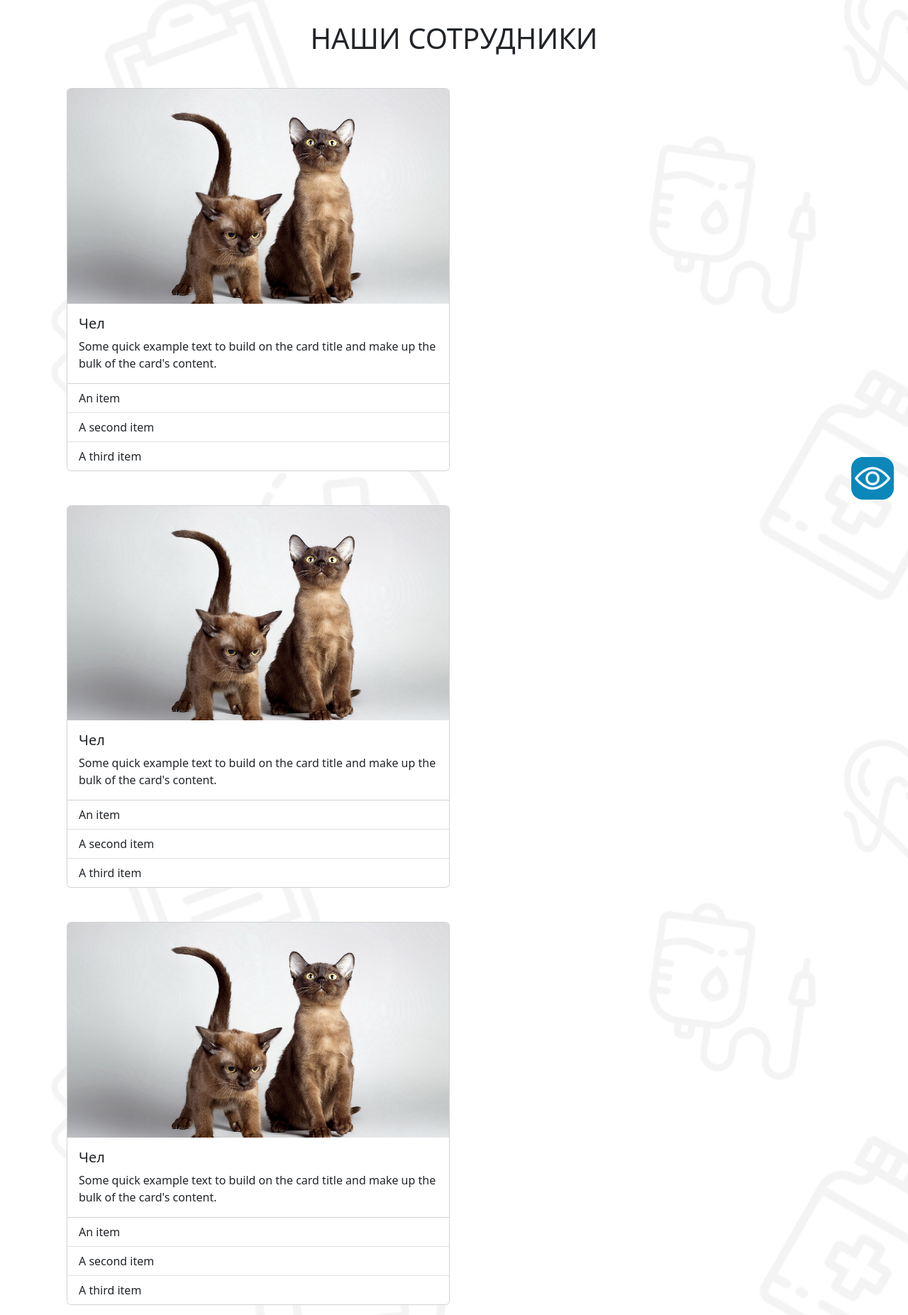
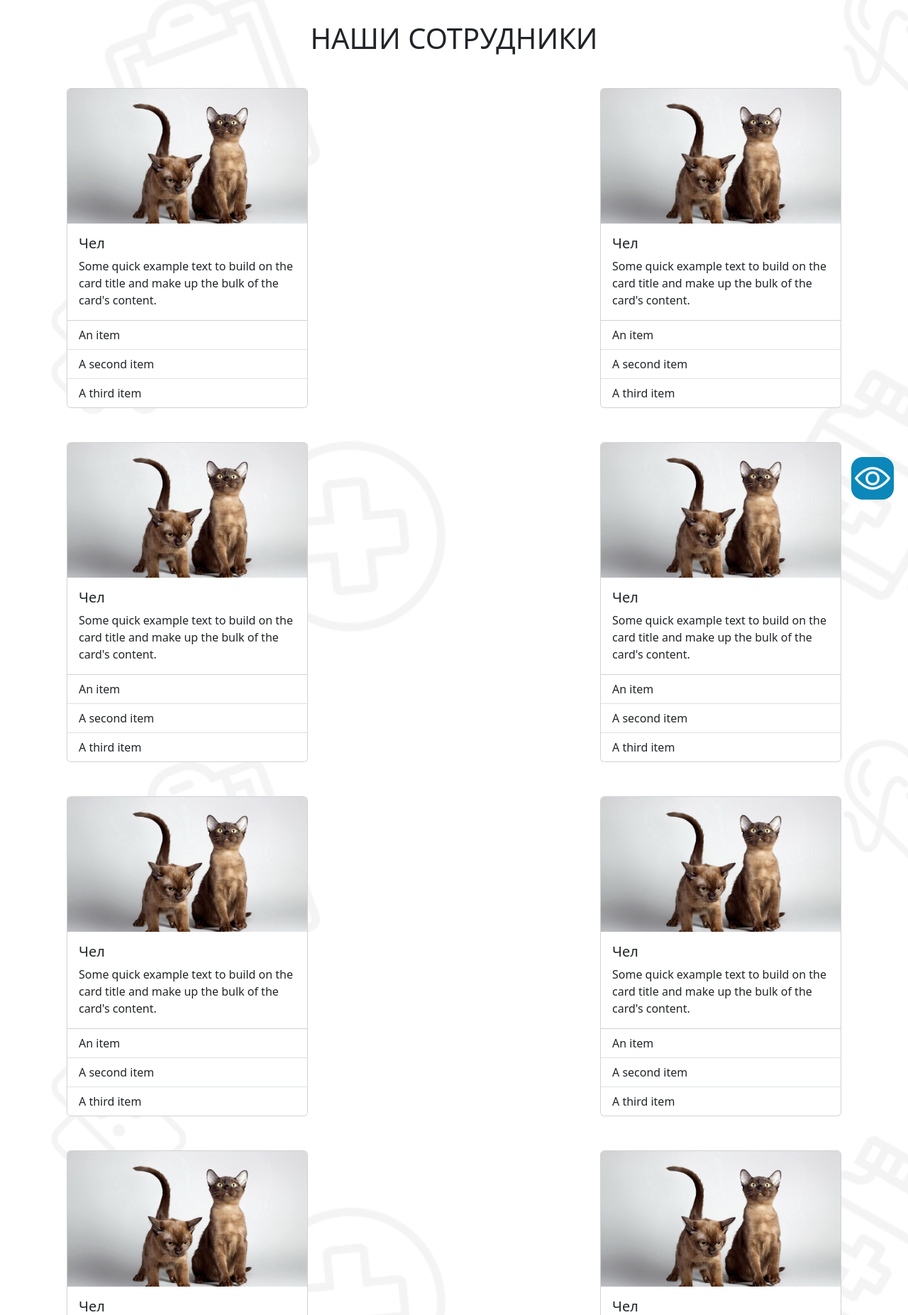
Before and after one commit to maxletsplay1/psihiDiplom, a PHP site: page /about in a window 1280 px wide. Shown: the part 76-1929 px from the top of the page at 71% size. Run offline with PHP 8.4, Linux system fonts and the light colour scheme.

```diff
--- a/about.php
+++ b/about.php
@@ -21,7 +21,7 @@ require "header.php"
 ?>
 <p class="word-wrap text-center fs-1 mt-4 py-0 text-uppercase">наши сотрудники</p>
 <div class="container px-0">
-    <div class="card m-4" style="max-width: 540px;">
+    <div class="card m-4" style="max-width: 340px;">
         <img src="/media/slide3.jpg" class="card-img-top" alt="...">
         <div class="card-body">
             <h5 class="card-title">Чел</h5>
@@ -33,7 +33,7 @@ require "header.php"
             <li class="list-group-item">A third item</li>
         </ul>
     </div>
-    <div class="card m-4" style="max-width: 540px;">
+    <div class="card m-4" style="max-width: 340px;">
         <img src="/media/slide3.jpg" class="card-img-top" alt="...">
         <div class="card-body">
             <h5 class="card-title">Чел</h5>
@@ -45,7 +45,7 @@ require "header.php"
             <li class="list-group-item">A third item</li>
         </ul>
     </div>
-    <div class="card m-4" style="max-width: 540px;">
+    <div class="card m-4" style="max-width: 340px;">
         <img src="/media/slide3.jpg" class="card-img-top" alt="...">
         <div class="card-body">
             <h5 class="card-title">Чел</h5>
@@ -57,7 +57,7 @@ require "header.php"
             <li class="list-group-item">A third item</li>
         </ul>
     </div>
-    <div class="card m-4" style="max-width: 540px;">
+    <div class="card m-4" style="max-width: 340px;">
         <img src="/media/slide3.jpg" class="card-img-top" alt="...">
         <div class="card-body">
             <h5 class="card-title">Чел</h5>
@@ -69,7 +69,7 @@ require "header.php"
             <li class="list-group-item">A third item</li>
         </ul>
     </div>
-    <div class="card m-4" style="max-width: 540px;">
+    <div class="card m-4" style="max-width: 340px;">
         <img src="/media/slide3.jpg" class="card-img-top" alt="...">
         <div class="card-body">
             <h5 class="card-title">Чел</h5>
@@ -81,7 +81,7 @@ require "header.php"
             <li class="list-group-item">A third item</li>
         </ul>
     </div>
-    <div class="card m-4" style="max-width: 540px;">
+    <div class="card m-4" style="max-width: 340px;">
         <img src="/media/slide3.jpg" class="card-img-top" alt="...">
         <div class="card-body">
             <h5 class="card-title">Чел</h5>
@@ -93,7 +93,7 @@ require "header.php"
             <li class="list-group-item">A third item</li>
         </ul>
     </div>
-    <div class="card m-4" style="max-width: 540px;">
+    <div class="card m-4" style="max-width: 340px;">
         <img src="/media/slide3.jpg" class="card-img-top" alt="...">
         <div class="card-body">
             <h5 class="card-title">Чел</h5>
@@ -105,7 +105,7 @@ require "header.php"
             <li class="list-group-item">A third item</li>
         </ul>
     </div>
-    <div class="card m-4" style="max-width: 540px;">
+    <div class="card m-4" style="max-width: 340px;">
         <img src="/media/slide3.jpg" class="card-img-top" alt="...">
         <div class="card-body">
             <h5 class="card-title">Чел</h5>
@@ -117,7 +117,7 @@ require "header.php"
             <li class="list-group-item">A third item</li>
         </ul>
     </div>
-    <div class="card m-4" style="max-width: 540px;">
+    <div class="card m-4" style="max-width: 340px;">
         <img src="/media/slide3.jpg" class="card-img-top" alt="...">
         <div class="card-body">
             <h5 class="card-title">Чел</h5>
@@ -129,7 +129,7 @@ require "header.php"
             <li class="list-group-item">A third item</li>
         </ul>
     </div>
-    <div class="card m-4" style="max-width: 540px;">
+    <div class="card m-4" style="max-width: 340px;">
         <img src="/media/slide3.jpg" class="card-img-top" alt="...">
         <div class="card-body">
             <h5 class="card-title">Чел</h5>
--- a/footer.php
+++ b/footer.php
@@ -36,7 +36,7 @@
     </div>
     <!-- Grid container -->
 
-    <div class="container w-100" id="footer">
+    <div class="container2 w-100" id="footer">
       <footer class=" ">
         <ul class="nav justify-content-center pb-3 mb-0 text-uppercase">
           <li class="nav-item"><a href="/" class="nav-link px-2 text-muted">главная</a></li>
```
Also changed, not shown: admpanel/addcard.php (+11 -15 lines), news.php (+16 -7 lines), newspage.php (+5 -3 lines).
